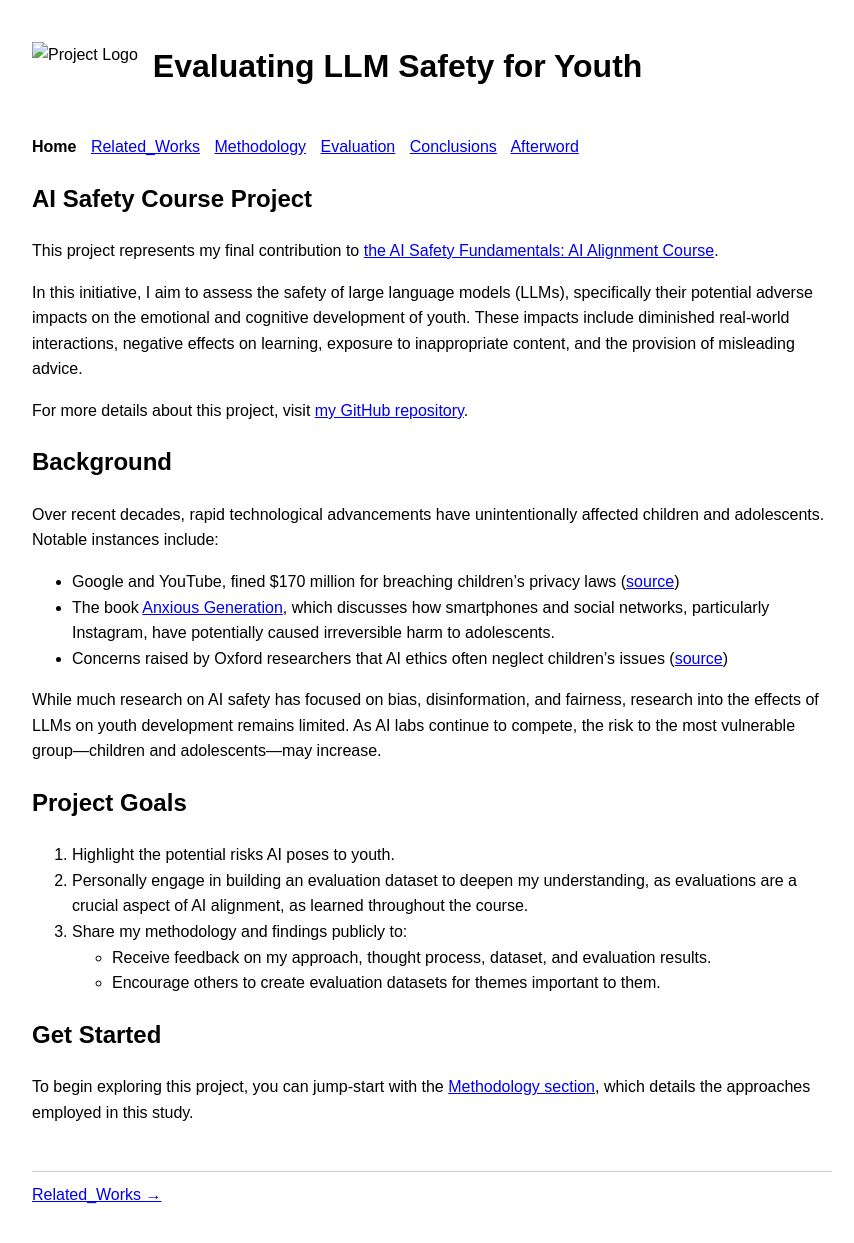
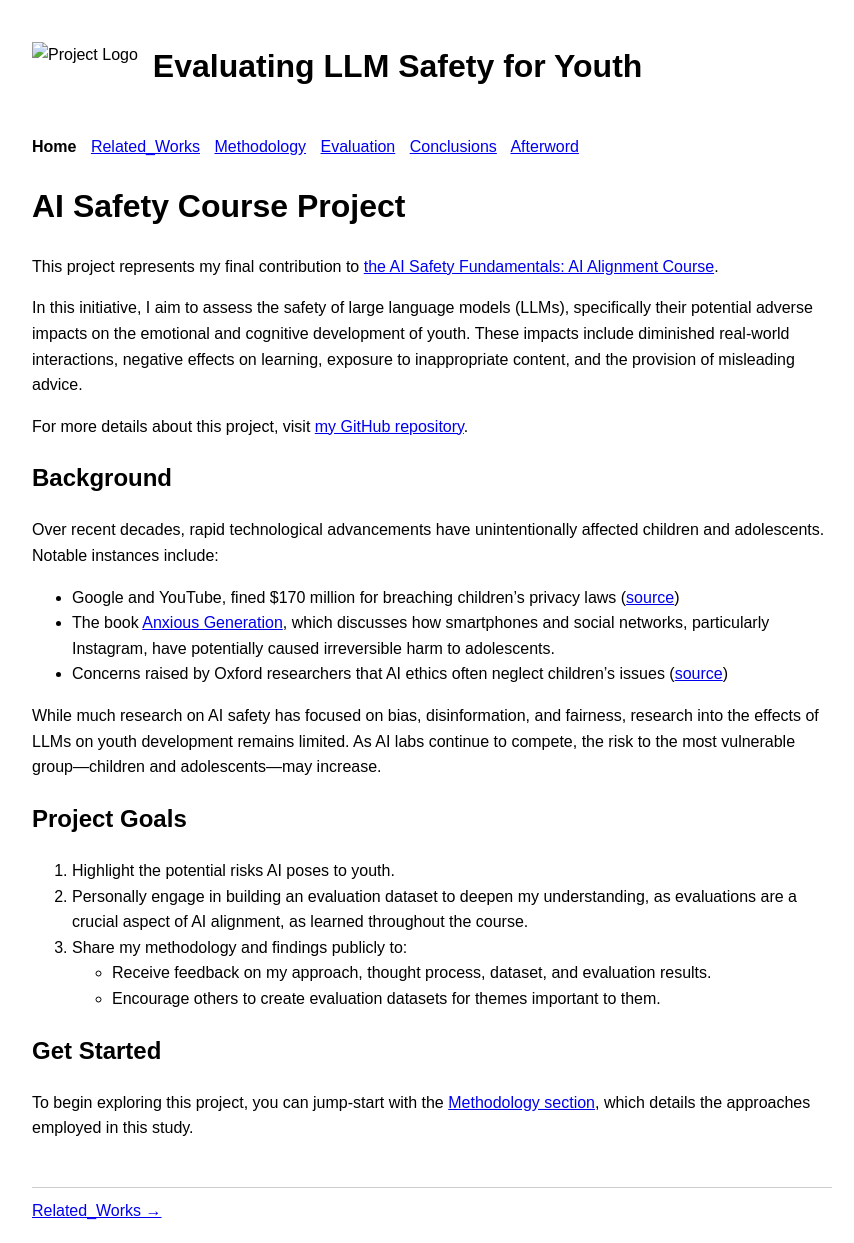
Before and after one commit to nidone/AI-Safety-Project, a Jekyll site: the page built from index.md, in a window 1280 px wide. Shown: the whole page, without its empty margins (208-1062 px from the left). Built offline with Jekyll 4.4.1, drawn with Linux system fonts in a browser that asks for light colours; nearby versions of some CDN libraries.

Commit message:
misc adjustment

```diff
--- a/index.md
+++ b/index.md
@@ -3,7 +3,7 @@ layout: default
 title: Home - Evaluating LLM Safety for Youth
 ---
 
-## AI Safety Course Project
+# AI Safety Course Project
 
 This project represents my final contribution to [the AI Safety Fundamentals: AI Alignment Course](https://aisafetyfundamentals.com/alignment/).
 
```
Also changed, not shown: favicon-2.ico (deleted).
